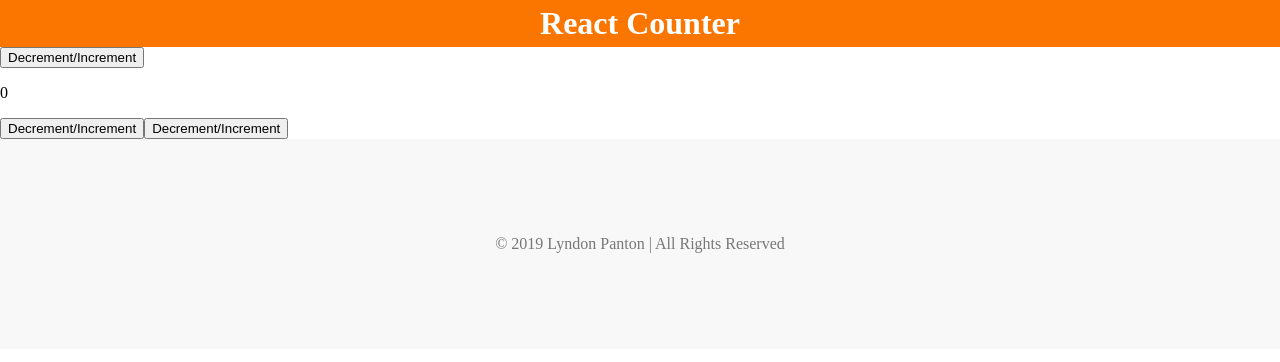
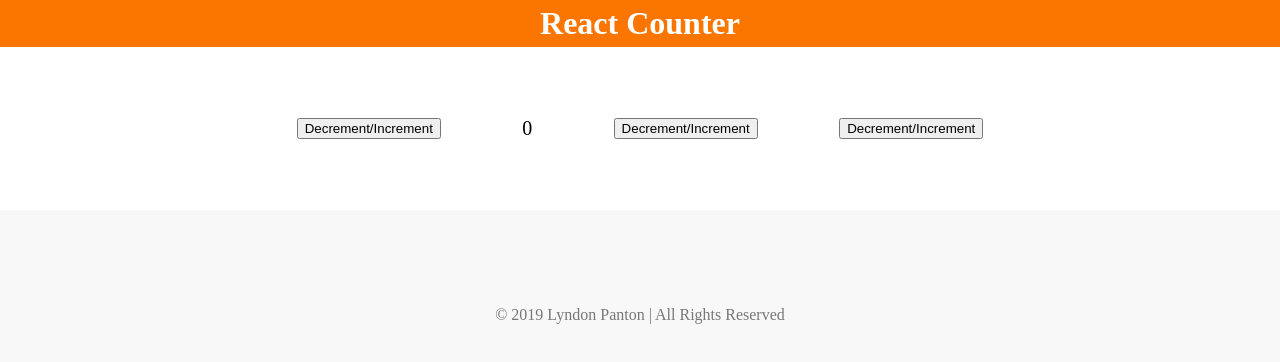
Before and after one commit to lyndonpanton/react-counter, a React (Create React App) app: page / in a window 1280 px wide. Shown: the top 362 px of the page. Built offline with nearby package versions, Linux system fonts and the light colour scheme.

Commit message:
defined, applied main styling

```diff
--- a/src/components/Main.js
+++ b/src/components/Main.js
@@ -35,8 +35,21 @@ class Main extends React.Component {
 	render() {
 		const count = this.state.count;
 
+
+		const mainStyling = {
+			display: "flex",
+			flexDirection: "row",
+			flexWrap: "wrap",
+			justifyContent: "space-around",
+			alignItems: "center",
+
+			margin: "40px 0",
+			padding: "10px 20%",
+			fontSize: "20px"
+		};
+
 		return (
-			<main>
+			<main style={mainStyling}>
 				<Button />
 				<Counter count={count} />
 				<Button />
```
